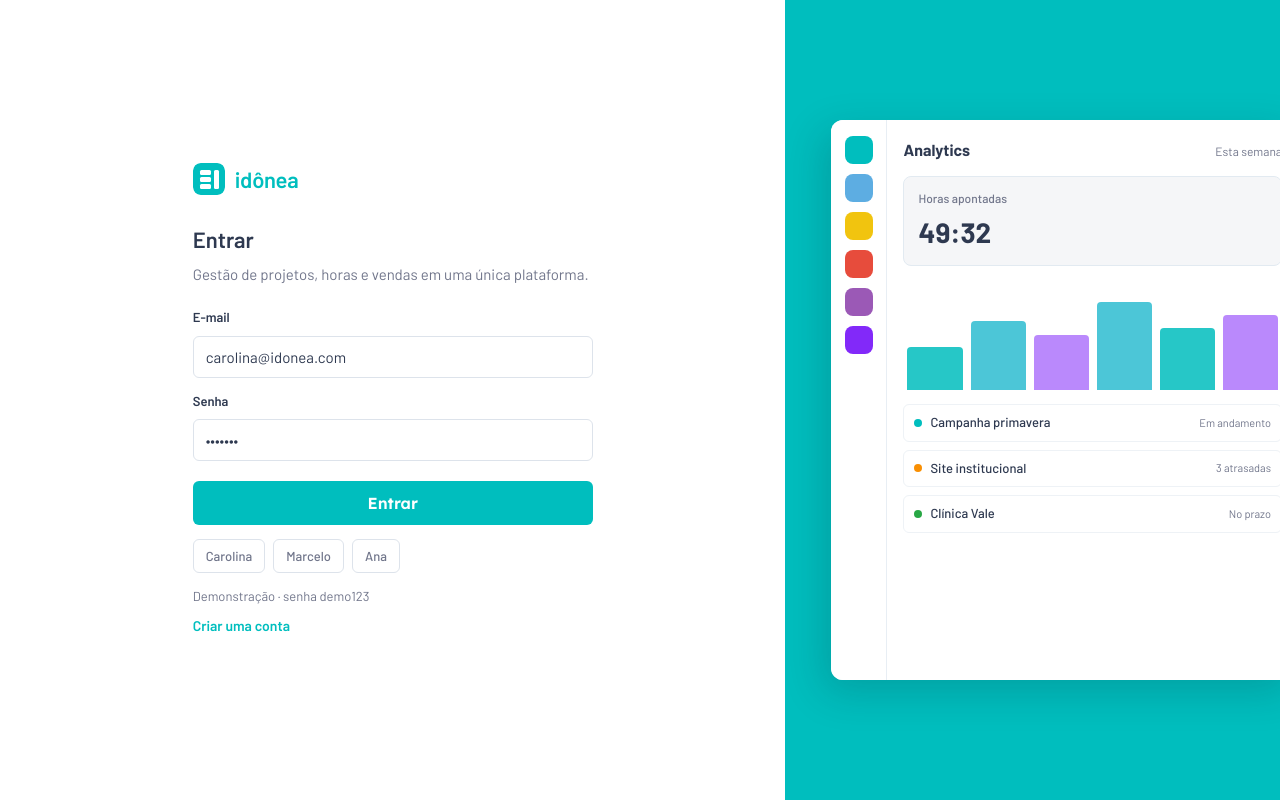
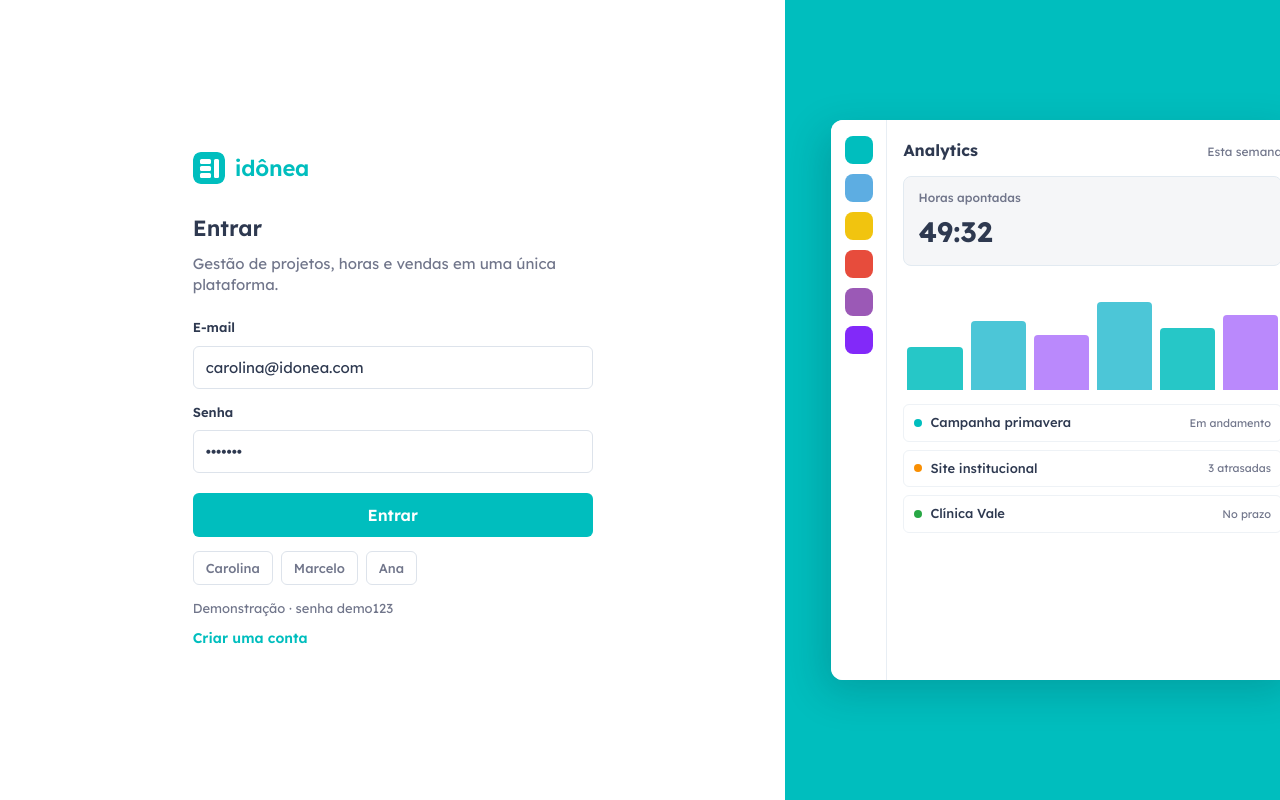
Before and after one commit to MingLim009/idonea-plataforma, a React (Vite) app in the folder client/: page / in a window 1280 px wide. Built offline with nearby package versions, Linux system fonts and the light colour scheme.

Commit message:
Use Lexend font to match Artia solution card typography

```diff
--- a/client/index.html
+++ b/client/index.html
@@ -10,8 +10,7 @@
     <meta name="theme-color" content="#00BEBE" />
     <link rel="preconnect" href="https://fonts.googleapis.com" />
     <link rel="preconnect" href="https://fonts.gstatic.com" crossorigin />
-    <link href="https://fonts.googleapis.com/css2?family=Barlow:wght@300;400;500;600;700&display=swap" rel="stylesheet" />
-    <link href="https://fonts.googleapis.com/css2?family=Lexend:wght@400;500;600;700&display=swap" rel="stylesheet" />
+    <link href="https://fonts.googleapis.com/css2?family=Lexend:wght@300;400;500;600;700&display=swap" rel="stylesheet" />
     <link href="https://cdn-uicons.flaticon.com/3.0.0/uicons-regular-rounded/css/uicons-regular-rounded.css" rel="stylesheet" />
   </head>
   <body>
--- a/client/src/styles.css
+++ b/client/src/styles.css
@@ -25,7 +25,7 @@
   --shadow-card: 0 1px 2px rgba(46, 57, 80, 0.06);
   --radius: 6px;
   --radius-pill: 50px;
-  --font: Barlow, sans-serif;
+  --font: Lexend, sans-serif;
   --font-btn: Lexend, sans-serif;
   font-family: var(--font);
   font-style: normal;
@@ -38,7 +38,7 @@
   margin: 0;
   background: #ffffff;
   min-height: 100vh;
-  font-family: Barlow, sans-serif;
+  font-family: Lexend, sans-serif;
   font-style: normal;
   font-weight: 400;
   font-size: 16px;
@@ -47,7 +47,7 @@
   -webkit-font-smoothing: antialiased;
 }
 button, input, select, textarea {
-  font-family: Barlow, sans-serif;
+  font-family: Lexend, sans-serif;
   font-style: normal;
   font-size: inherit;
   color: inherit;
@@ -55,12 +55,14 @@
 button { cursor: pointer; }
 h1, h2, h3, p { margin: 0; }
 h1, h2, h3 {
-  font-family: Barlow, sans-serif;
+  font-family: Lexend, sans-serif;
   font-style: normal;
   font-weight: 700;
   letter-spacing: normal;
-  color: #2e3950;
+  color: #1c2b33;
 }
+.page-head h1 { color: #1c2b33; }
+.muted, .page-head .muted { color: #4a5568; }
 
 .app { height: 100vh; display: flex; overflow: hidden; background: #ffffff; }
 
@@ -97,7 +99,7 @@
 .brand-mark svg, .brand-mark img { width: 100%; height: 100%; display: block; }
 .brand strong {
   display: block;
-  font-family: Barlow, sans-serif;
+  font-family: Lexend, sans-serif;
   font-style: normal;
   font-size: 20px;
   font-weight: 600;
@@ -110,7 +112,7 @@
   color: #71768b;
   font-size: 12px;
   font-weight: 400;
-  font-family: Barlow, sans-serif;
+  font-family: Lexend, sans-serif;
   font-style: normal;
 }
 .nav { display: flex; flex-direction: column; gap: 2px; width: 100%; align-items: stretch; }
@@ -124,7 +126,7 @@
   flex-direction: row;
   align-items: center;
   gap: 10px;
-  font-family: Barlow, sans-serif;
+  font-family: Lexend, sans-serif;
   font-style: normal;
   font-size: 14px;
   font-weight: 500;
@@ -156,23 +158,23 @@
 .sidebar .userbox > div { display: block; min-width: 0; }
 .sidebar .userbox strong {
   display: block; font-size: 13px; font-weight: 600;
-  font-family: Barlow, sans-serif; font-style: normal;
+  font-family: Lexend, sans-serif; font-style: normal;
   white-space: nowrap; overflow: hidden; text-overflow: ellipsis;
 }
 .sidebar .userbox small {
   display: block; color: #71768b; font-size: 12px;
-  font-family: Barlow, sans-serif; font-style: normal;
+  font-family: Lexend, sans-serif; font-style: normal;
 }
 .sidebar .userbox > .logout:last-child { display: none; }
 .sidebar .logout {
   background: transparent; color: #00bebe; padding: 0; margin-top: 2px;
   font-size: 12px; font-weight: 600;
-  font-family: Barlow, sans-serif; font-style: normal;
+  font-family: Lexend, sans-serif; font-style: normal;
 }
 .avatar, .dot {
   width: 32px; height: 32px; border-radius: 50%;
   display: grid; place-items: center; color: white; font-size: 12px; font-weight: 700; flex-shrink: 0;
-  font-family: Barlow, sans-serif; font-style: normal;
+  font-family: Lexend, sans-serif; font-style: normal;
 }
 
 .main { flex: 1; min-width: 0; min-height: 0; display: flex; flex-direction: column; background: #ffffff; }
@@ -183,7 +185,7 @@
 .search { flex: 1; position: relative; max-width: 520px; }
 .search input, .field input, .field select, .field textarea, .composer input, .composer textarea {
   width: 100%; background: #ffffff; border: 1px solid var(--line); border-radius: var(--radius); padding: 10px 12px;
-  color: #2e3950; font-family: Barlow, sans-serif; font-style: normal;
+  color: #2e3950; font-family: Lexend, sans-serif; font-style: normal;
 }
 .search input { padding-left: 38px; background: #f5f6f8; }
 .search-ico {
@@ -199,20 +201,20 @@
 }
 .search .results button {
   display: block; width: 100%; text-align: left; background: #ffffff; border: 0; padding: 10px 12px;
-  font-family: Barlow, sans-serif; font-style: normal;
+  font-family: Lexend, sans-serif; font-style: normal;
 }
 .search .results button:hover { background: #e8f8f8; }
 .bell { position: relative; }
 .bell > button, .iconbtn {
   background: #ffffff; border: 1px solid var(--line); border-radius: var(--radius); padding: 9px 12px;
   display: inline-flex; align-items: center; gap: 8px; color: #2e3950;
-  font-family: Barlow, sans-serif; font-style: normal; font-weight: 500; font-size: 14px;
+  font-family: Lexend, sans-serif; font-style: normal; font-weight: 500; font-size: 14px;
 }
 .bell > button i, .iconbtn i { font-size: 16px; color: #71768b; }
 .badge {
   position: absolute; top: -6px; right: -6px; background: #f98f03; color: white;
   border-radius: 99px; font-size: 11px; min-width: 18px; text-align: center; padding: 1px 5px;
-  font-family: Barlow, sans-serif; font-style: normal; font-weight: 600;
+  font-family: Lexend, sans-serif; font-style: normal; font-weight: 600;
 }
 .dropdown {
   position: absolute; right: 0; top: 46px; width: 340px; background: #ffffff; border: 1px solid var(--line);
@@ -220,7 +222,7 @@
 }
 .dropdown button.note {
   width: 100%; text-align: left; background: transparent; border: 0; padding: 10px; border-radius: 6px;
-  font-family: Barlow, sans-serif; font-style: normal;
+  font-family: Lexend, sans-serif; font-style: normal;
 }
 .dropdown button.note.unread { background: #e8f8f8; }
 
@@ -228,11 +230,11 @@
 .page-head { display: flex; justify-content: space-between; gap: 16px; align-items: flex-end; margin-bottom: 20px; }
 .page-head h1 {
   font-size: 28px; font-weight: 700;
-  font-family: Barlow, sans-serif; font-style: normal; color: #2e3950;
+  font-family: Lexend, sans-serif; font-style: normal; color: #2e3950;
 }
 .page-head .muted {
   margin-top: 4px; font-size: 14px; color: #71768b;
-  font-family: Barlow, sans-serif; font-style: normal; font-weight: 400;
+  font-family: Lexend, sans-serif; font-style: normal; font-weight: 400;
 }
 .muted { color: #71768b; }
 .row { display: flex; gap: 8px; align-items: center; flex-wrap: wrap; }
@@ -245,17 +247,17 @@
 .stat, .panel { padding: 16px; }
 .stat span.muted {
   font-size: 13px; font-weight: 500;
-  font-family: Barlow, sans-serif; font-style: normal;
+  font-family: Lexend, sans-serif; font-style: normal;
 }
 .stat b {
   display: block; font-size: 28px; margin-top: 6px;
-  font-family: Barlow, sans-serif; font-style: normal; font-weight: 700; color: #2e3950;
+  font-family: Lexend, sans-serif; font-style: normal; font-weight: 700; color: #2e3950;
 }
 .split { display: grid; grid-template-columns: 1.4fr .8fr; gap: 14px; }
 .taskline, .plain {
   width: 100%; text-align: left; background: transparent; border: 0; padding: 10px 0;
   display: flex; justify-content: space-between; gap: 8px; border-bottom: 1px solid #eef2f6;
-  font-family: Barlow, sans-serif; font-style: normal;
+  font-family: Lexend, sans-serif; font-style: normal;
 }
 .taskline:last-child, .plain:last-child { border-bottom: 0; }
 
@@ -268,16 +270,16 @@
 .ghost {
   background: transparent; border: 1px solid var(--line); padding: 9px 14px;
   color: #71768b; font-weight: 500; border-radius: 50px;
-  font-family: Barlow, sans-serif; font-style: normal;
+  font-family: Lexend, sans-serif; font-style: normal;
 }
 .ghost.active, .ghost:hover { background: #ffffff; color: #2e3950; border-color: #00bebe; }
 .danger {
   background: transparent; color: #ff4d4d; padding: 8px 10px; font-weight: 600;
-  font-family: Barlow, sans-serif; font-style: normal;
+  font-family: Lexend, sans-serif; font-style: normal;
 }
 .textish {
   background: transparent; padding: 4px 0; color: #00bebe; font-weight: 600;
-  font-family: Barlow, sans-serif; font-style: normal;
+  font-family: Lexend, sans-serif; font-style: normal;
 }
 
 .board {
@@ -291,13 +293,13 @@
 .column header {
   display: flex; justify-content: space-between; align-items: center;
   margin-bottom: 12px; font-weight: 600;
-  font-family: Barlow, sans-serif; font-style: normal; padding: 0 2px; font-size: 13px;
+  font-family: Lexend, sans-serif; font-style: normal; padding: 0 2px; font-size: 13px;
 }
 .column header .col-title { display: flex; align-items: center; gap: 8px; }
 .column header .count {
   background: #ffffff; color: #71768b; border-radius: 99px; font-size: 12px;
   min-width: 22px; text-align: center; padding: 2px 7px; font-weight: 600;
-  font-family: Barlow, sans-serif; font-style: normal;
+  font-family: Lexend, sans-serif; font-style: normal;
 }
 .col-dot { width: 10px; height: 10px; border-radius: 50%; display: inline-block; }
 .tcard {
@@ -308,17 +310,17 @@
 .handle { color: #b7c2ce; background: transparent; border: 0; padding: 0; cursor: grab; line-height: 1; }
 .tcard h3 {
   font-size: 14px; font-weight: 600; color: #2e3950;
-  font-family: Barlow, sans-serif; font-style: normal;
+  font-family: Lexend, sans-serif; font-style: normal;
 }
 .tcard .project-label {
   font-size: 12px; color: #71768b; margin-top: 2px;
-  font-family: Barlow, sans-serif; font-style: normal;
+  font-family: Lexend, sans-serif; font-style: normal;
 }
 .meta { display: flex; gap: 6px; flex-wrap: wrap; margin-top: 10px; align-items: center; }
 .pill {
   font-size: 11px; border-radius: 4px; padding: 3px 8px; background: #eef3f7;
   color: #2e3950; font-weight: 600;
-  font-family: Barlow, sans-serif; font-style: normal;
+  font-family: Lexend, sans-serif; font-style: normal;
 }
 .pill.alta { background: #fff4e6; color: #b86700; }
 .pill.urgente { background: #ffecec; color: #c62828; }
@@ -333,7 +335,7 @@
 .filters select {
   background: #ffffff; border: 1px solid var(--line); border-radius: 50px;
   padding: 8px 12px; color: #71768b; font-weight: 500;
-  font-family: Barlow, sans-serif; font-style: normal;
+  font-family: Lexend, sans-serif; font-style: normal;
 }
 .table {
   width: 100%; border-collapse: collapse; background: #ffffff;
@@ -342,21 +344,21 @@
 .table th, .table td { text-align: left; padding: 12px 14px; border-bottom: 1px solid var(--line); font-size: 14px; }
 .table th {
   color: #71768b; font-weight: 600; font-size: 12px;
-  font-family: Barlow, sans-serif; font-style: normal; background: #f5f6f8;
+  font-family: Lexend, sans-serif; font-style: normal; background: #f5f6f8;
 }
 .table button.link {
   background: none; border: 0; padding: 0; text-align: left; color: #00aec7; font-weight: 600;
-  font-family: Barlow, sans-serif; font-style: normal;
+  font-family: Lexend, sans-serif; font-style: normal;
 }
 .drawer-back { position: fixed; inset: 0; background: rgba(10, 25, 38, .28); z-index: 20; display: flex; justify-content: flex-end; }
 .drawer { width: min(480px, 100%); height: 100%; background: #ffffff; padding: 22px; overflow: auto; box-shadow: var(--shadow); }
 .drawer h2 input {
   font-size: 22px; font-weight: 700; border: 0; background: transparent; width: 100%; padding: 0;
-  font-family: Barlow, sans-serif; font-style: normal;
+  font-family: Lexend, sans-serif; font-style: normal;
 }
 .field {
   display: grid; gap: 6px; margin-bottom: 12px; font-size: 13px; font-weight: 600; color: #2e3950;
-  font-family: Barlow, sans-serif; font-style: normal;
+  font-family: Lexend, sans-serif; font-style: normal;
 }
 .field.inline { grid-template-columns: 1fr 1fr; gap: 10px; }
 .subtask { display: flex; gap: 8px; align-items: center; padding: 6px 0; }
@@ -364,13 +366,13 @@
 .timerbar {
   flex-shrink: 0; display: flex; justify-content: space-between; gap: 12px; align-items: center;
   background: #0a1926; color: white; padding: 12px 18px;
-  font-family: Barlow, sans-serif; font-style: normal;
+  font-family: Lexend, sans-serif; font-style: normal;
 }
 .timerbar .primary { background: #f98f03; border-radius: var(--radius); }
 .tabs { display: flex; gap: 4px; margin-bottom: 16px; border-bottom: 1px solid var(--line); }
 .tabs button {
   background: transparent; border: 0; padding: 10px 14px; border-bottom: 3px solid transparent;
-  color: #71768b; font-family: Barlow, sans-serif; font-style: normal; font-weight: 500;
+  color: #71768b; font-family: Lexend, sans-serif; font-style: normal; font-weight: 500;
 }
 .tabs button.active { border-color: #8229f9; color: #8229f9; font-weight: 600; }
 .deal {
@@ -380,11 +382,11 @@
 .deal:hover { border-color: #cde8ea; }
 .deal strong {
   display: block; font-size: 14px; font-weight: 600;
-  font-family: Barlow, sans-serif; font-style: normal;
+  font-family: Lexend, sans-serif; font-style: normal;
 }
 .score {
   font-size: 12px; color: #00aec7; font-weight: 600;
-  font-family: Barlow, sans-serif; font-style: normal;
+  font-family: Lexend, sans-serif; font-style: normal;
 }
 
 .login {
@@ -392,7 +394,7 @@
   display: grid;
   grid-template-columns: minmax(0, 1.35fr) minmax(280px, 0.85fr);
   background: #ffffff;
-  font-family: Barlow, sans-serif;
+  font-family: Lexend, sans-serif;
   font-style: normal;
 }
 .login-main {
@@ -410,7 +412,7 @@
   margin-bottom: 28px;
 }
 .login-brand-name {
-  font-family: Barlow, sans-serif;
+  font-family: Lexend, sans-serif;
   font-style: normal;
   font-weight: 600;
   font-size: 22px;
@@ -420,7 +422,7 @@
   line-height: 1;
 }
 .login-title {
-  font-family: Barlow, sans-serif;
+  font-family: Lexend, sans-serif;
   font-style: normal;
   font-weight: 600;
   font-size: 22px;
@@ -429,7 +431,7 @@
   letter-spacing: normal;
 }
 .login-lead {
-  font-family: Barlow, sans-serif;
+  font-family: Lexend, sans-serif;
   font-style: normal;
   font-weight: 400;
   font-size: 15px;
@@ -489,7 +491,7 @@
   border: 0;
   background: transparent;
   color: #00bebe;
-  font-family: Barlow, sans-serif;
+  font-family: Lexend, sans-serif;
   font-style: normal;
   font-weight: 600;
   font-size: 14px;
@@ -546,7 +548,7 @@
   gap: 8px;
 }
 .login-preview-top strong {
-  font-family: Barlow, sans-serif;
+  font-family: Lexend, sans-serif;
   font-style: normal;
   font-weight: 700;
   font-size: 16px;
@@ -568,7 +570,7 @@
 .login-preview-stat b {
   display: block;
   margin-top: 4px;
-  font-family: Barlow, sans-serif;
+  font-family: Lexend, sans-serif;
   font-style: normal;
   font-weight: 700;
   font-size: 28px;
@@ -632,11 +634,11 @@
 
 .alert {
   background: #ffecec; color: #9b1c1c; padding: 10px 12px; border-radius: 6px; margin-bottom: 10px;
-  font-family: Barlow, sans-serif; font-style: normal;
+  font-family: Lexend, sans-serif; font-style: normal;
 }
 .ok {
   background: #e9f7ee; color: #145c38; padding: 10px 12px; border-radius: 6px; margin: 8px 0;
-  font-family: Barlow, sans-serif; font-style: normal;
+  font-family: Lexend, sans-serif; font-style: normal;
 }
 .people { display: flex; }
 .people .dot { margin-left: -6px; border: 2px solid #ffffff; width: 24px; height: 24px; font-size: 10px; }
@@ -645,7 +647,7 @@
 .check { display: flex; gap: 8px; align-items: flex-start; padding: 10px 0; border-bottom: 1px solid var(--line); }
 .panel h2 {
   font-size: 16px; margin-bottom: 10px;
-  font-family: Barlow, sans-serif; font-style: normal; font-weight: 700;
+  font-family: Lexend, sans-serif; font-style: normal; font-weight: 700;
 }
 .ico { width: 18px; height: 18px; display: inline-block; vertical-align: middle; }
 
```
